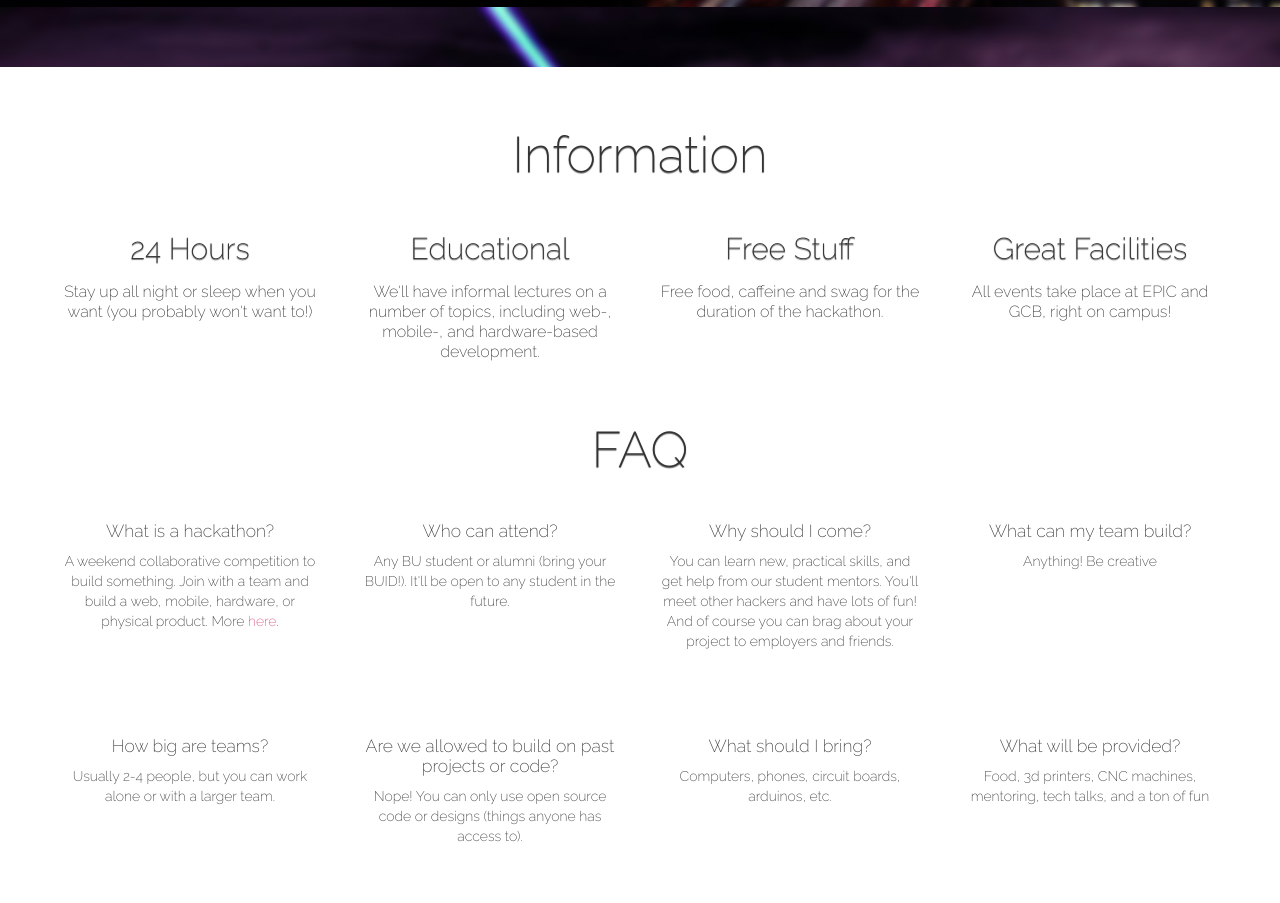
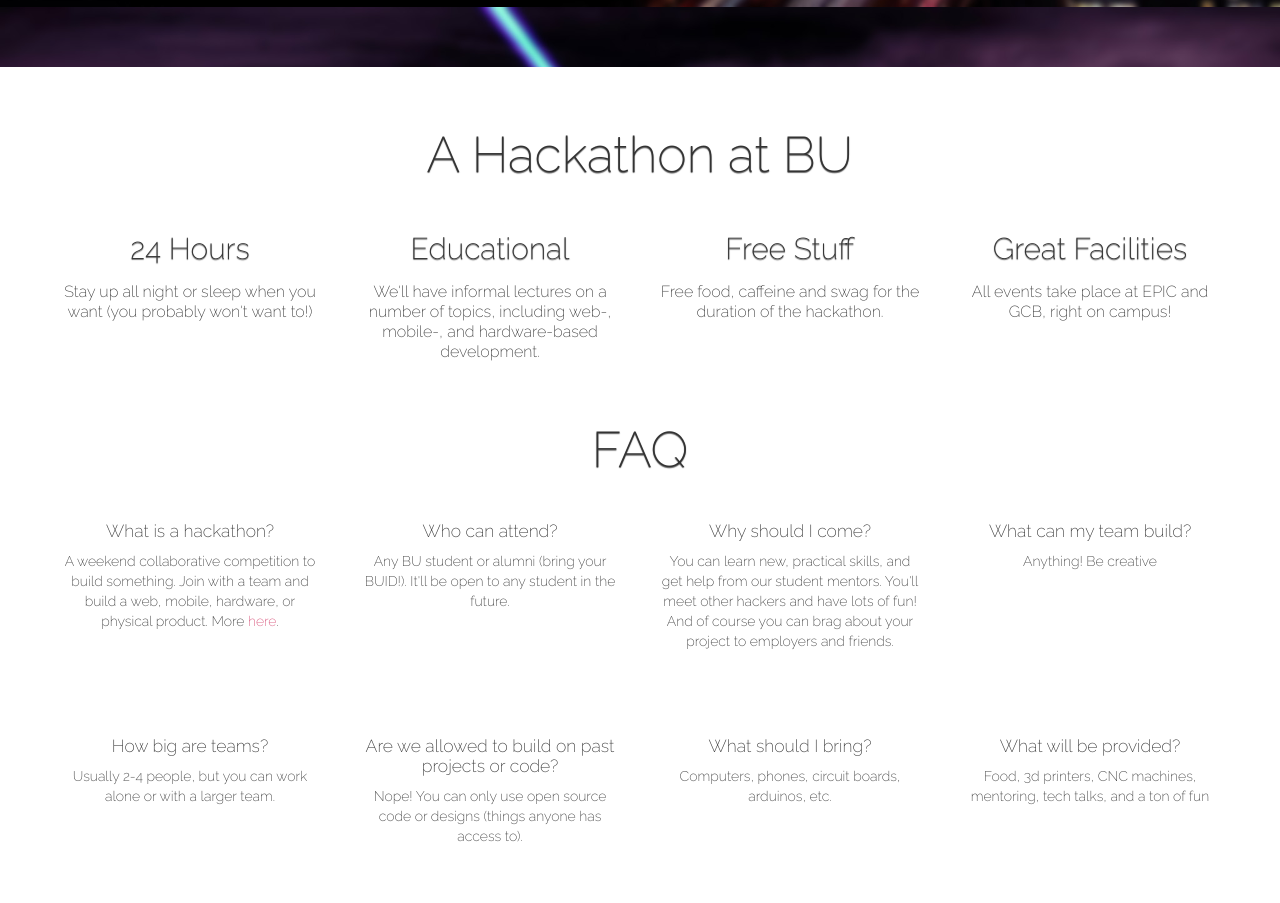
Before and after one commit to make-bu/make-bu.github.io, a plain HTML site: page index.html in a window 1280 px wide. Shown: the part 793-1696 px from the top of the page. Drawn offline with Linux system fonts and the light colour scheme; files that its build step writes are made by us from their sources.

Commit message:
Update index.html

```diff
--- a/index.html
+++ b/index.html
@@ -48,7 +48,7 @@
 <div class="container-fluid" id="about">
 	<div class="container light" id="info">
 
-		<h1>Information</h1>
+		<h1>A Hackathon at BU</h1>
 		<ul class="thumbnails">
 		  <li class="span3">
 		    <div class="thumbnail">
```
